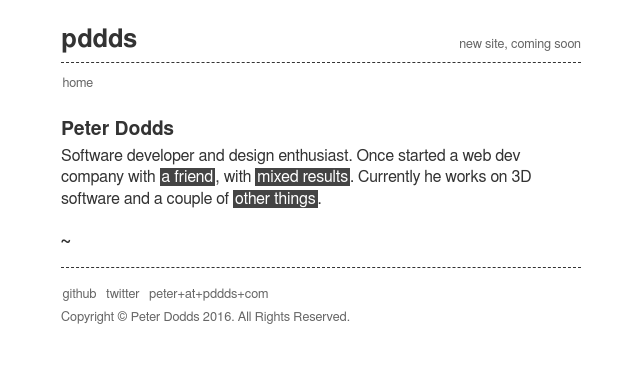
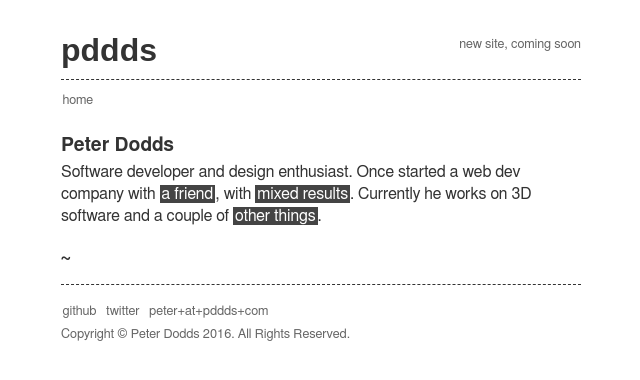
Before and after one commit to m0tive/pddds.com, a Jekyll site: the page built from index.md, in a window 1280 px wide. Shown: the top 380 px of the page, without its empty margins (319-959 px from the left). Built offline with Jekyll 4.4.1, drawn with Linux system fonts in a browser that asks for light colours; some web fonts are replaced.

Commit message:
Use mozilla fira font

```diff
--- a/_layouts/base.html
+++ b/_layouts/base.html
@@ -7,6 +7,7 @@
 <!-- the "no-js" class is for Modernizr. -->
 <head>
 {% include head-meta.html %}
+    <link rel="stylesheet" href="https://code.cdn.mozilla.net/fonts/fira.css">
 {% include head-link.html %}
 </head>
 
--- a/css/default.css
+++ b/css/default.css
@@ -1,3 +1,8 @@
 ---
 layout: defaultcss
 ---
+
+h1 {
+    font-family:"Fira Sans", sans-serif;
+    font-size: 2em;
+}
```
